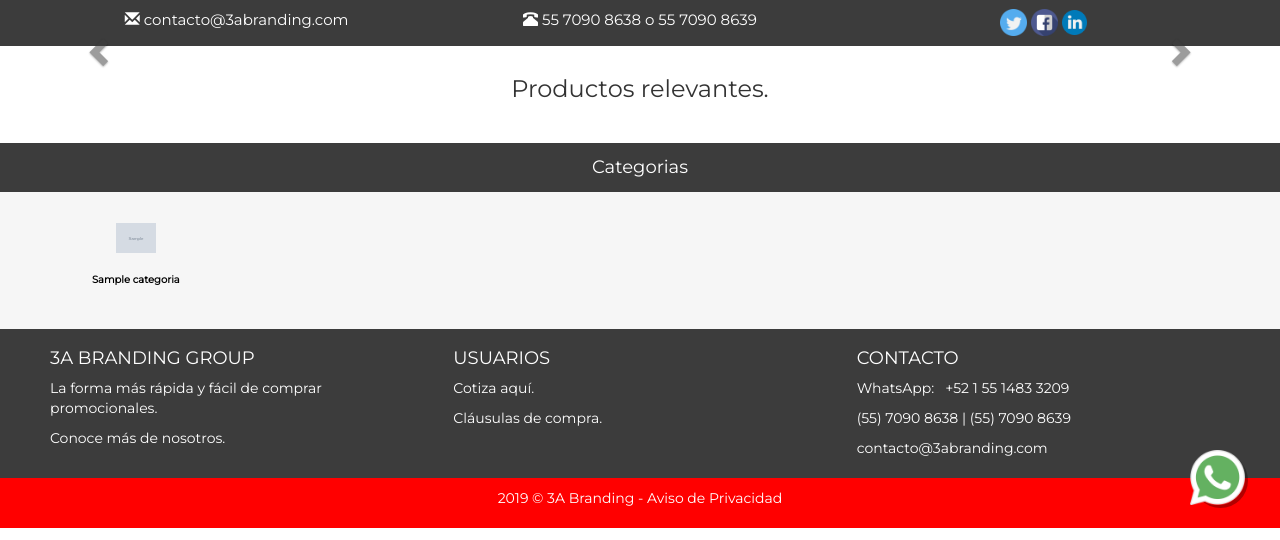
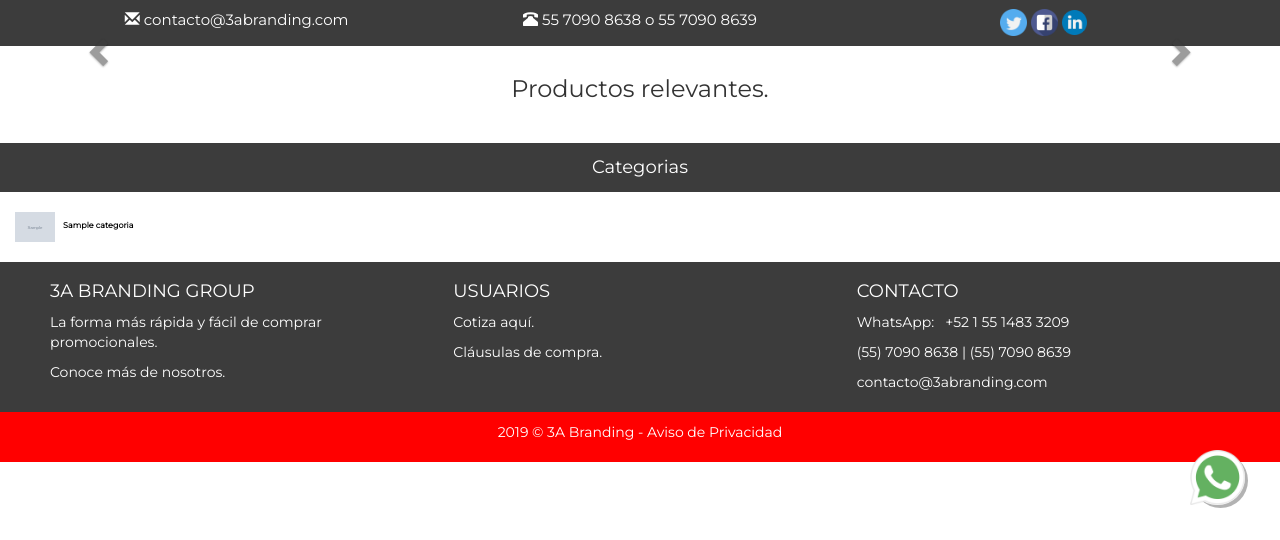
Before and after one commit to CarlosIbarra29/brandinorigin, a PHP site: page /?num_ar=1 in a window 1280 px wide. Shown: the part 260-800 px from the top of the page. Run offline with PHP 8.4, Linux system fonts and the light colour scheme; the visitor is signed in with stand-in values (Sample User, id 1); tables that the repository leaves empty or names only in its code hold one stand-in row (values such as "Sample post"); grey boxes marked "Sample" are stand-in pictures; data that the repository does not hold is empty.

Commit message:
Cambios Berri4

```diff
--- a/php/productos_consulta.php
+++ b/php/productos_consulta.php
@@ -4,7 +4,7 @@
 
 $aDataProductos = fnGetproductosPrincipal();
 
-$categorias = fnGetCategoriasP();
+$categorias = fnGetCat_Pro();
 
 $banner= fnGetBanners();
 
@@ -60,25 +60,24 @@
     </div>
 </div>
 </div>
-<div class="container-fluid col-sm-12 text-center bg-grey">
+<div class="container col-sm-12 text-center bg-gray">
     <article class="row">
 <?php foreach ($categorias as $k => $v):?>
 
-	<article class="col-md-2 col-sm-6 col-xs-6 " style="padding: 1px 1px 1px;" >
+    <article class="col-md-2 col-sm-6 col-xs-6 " >
         <br>
         <div class="row">
-			<div class="col-sm-12 text-center">
+            <div class="col-md-12 col-sm-12 text-left">
                 <a href="./productos.php?categoria=<?php echo $v['nombre_cat'] ?>" style="color: #fff; padding: 1%;" data-title="<?php echo $v['nombre_cat'] ?>">
-					<img  title="<?php echo $v['nombre_cat']; ?>" alt="<?php echo $v['nombre_cat']; ?>" src="<?php echo $v['img_cat']; ?>" height="30px"  / >
-				</a><br><br>
-				<p style="color: black" class="categorias cat_font_p">
-					<b><?php echo ($v['nombre_cat']);?>
+                    <img align="left" title="<?php echo $v['nombre_cat']; ?>" alt="<?php echo $v['nombre_cat']; ?>" src="<?php echo $v['img_cat']; ?>" height="30px">
+                <b align="left" style="color: black" class="categorias cat_font">
+                    <b> &nbsp;&nbsp; <?php echo ($v['nombre_cat']);?></b>
                 </b>
-					</p><br>
+                </a>
             </div>
         </div>
     </article>
 
 <?php endforeach;?>
-</article>
+</article><br>
 </div>
```
Lines whose indentation alone changed are shown as unchanged.
